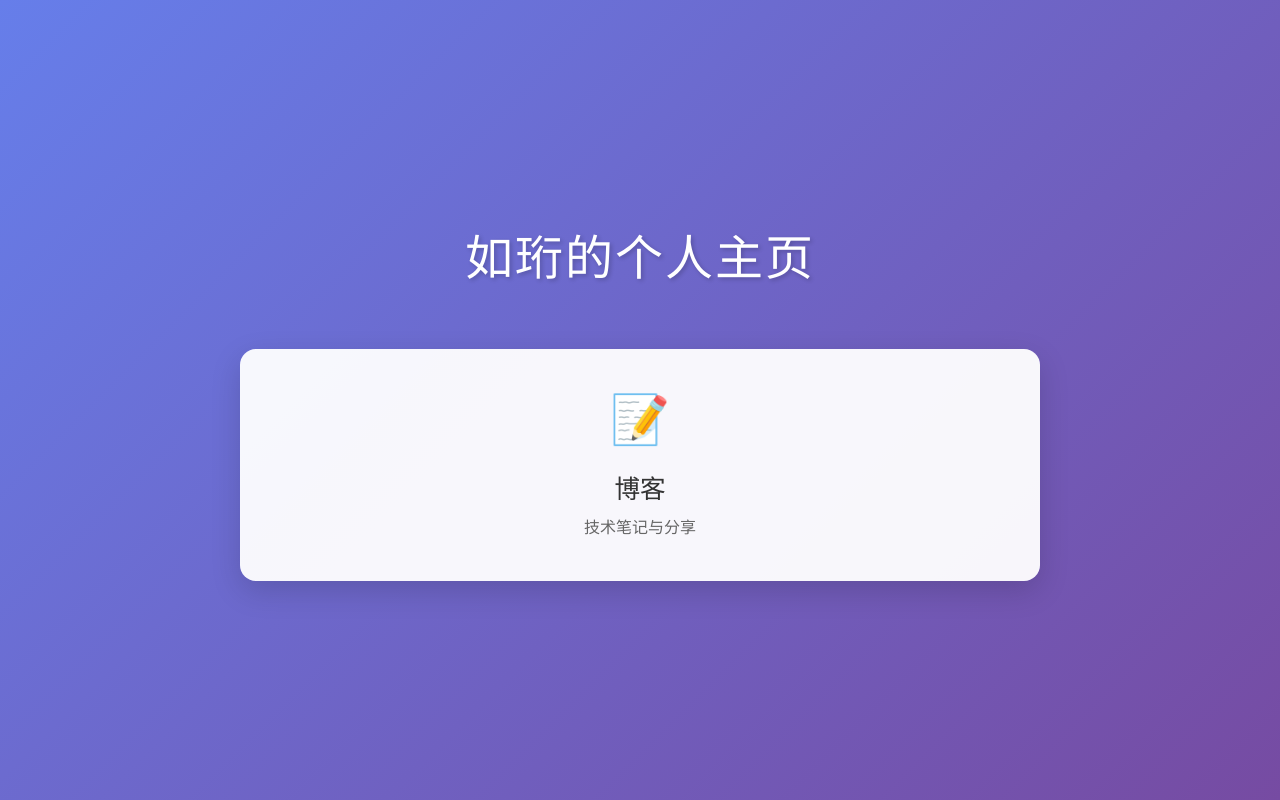
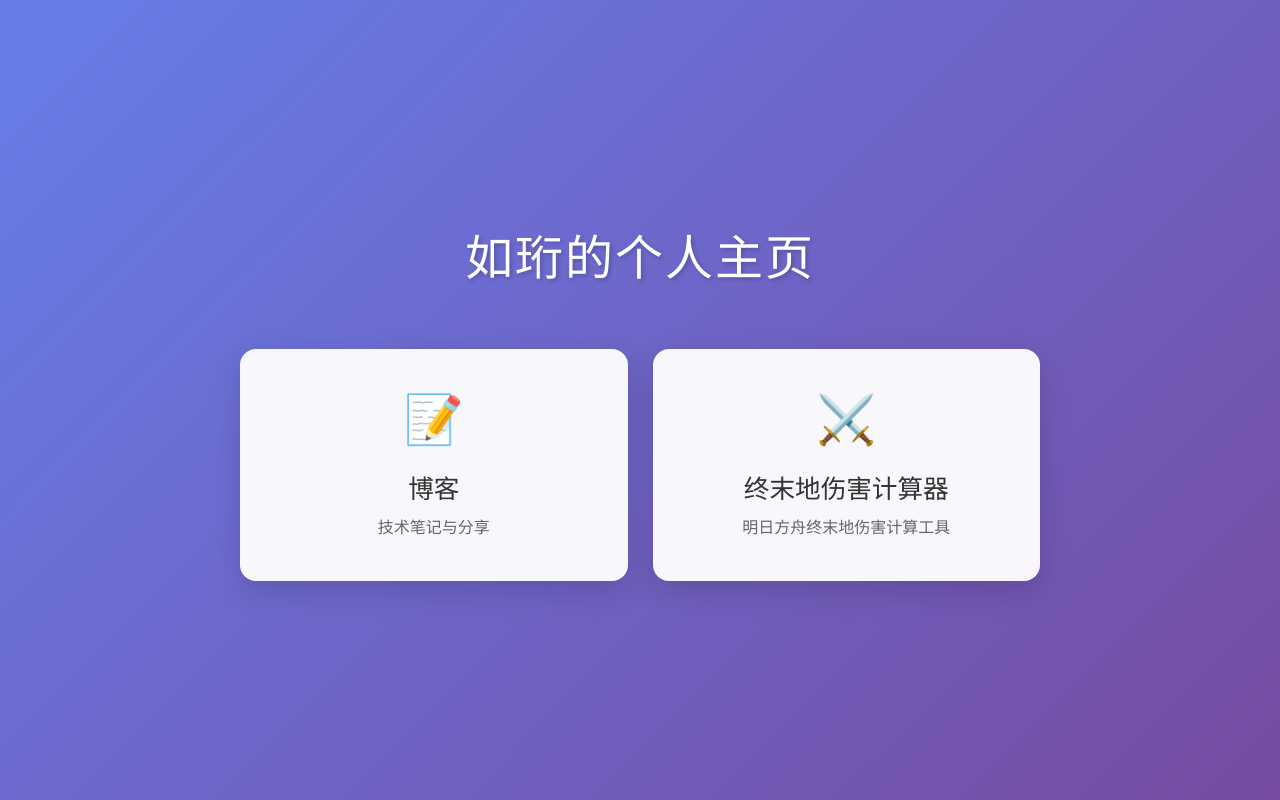
Before and after one commit to NanoShiki/MyWebsite, a plain HTML site: page index.html in a window 1280 px wide. Drawn offline with Linux system fonts and the light colour scheme.

Commit message:
更新ui样式

```diff
--- a/index.html
+++ b/index.html
@@ -100,6 +100,11 @@
                 <h2>博客</h2>
                 <p>技术笔记与分享</p>
             </a>
+            <a href="http://localhost:5173" class="site-card" target="_blank">
+                <div class="site-icon">⚔️</div>
+                <h2>终末地伤害计算器</h2>
+                <p>明日方舟终末地伤害计算工具</p>
+            </a>
         </div>
     </div>
 </body>
```
Also changed, not shown: .trae/rules/myweb.md (added).
